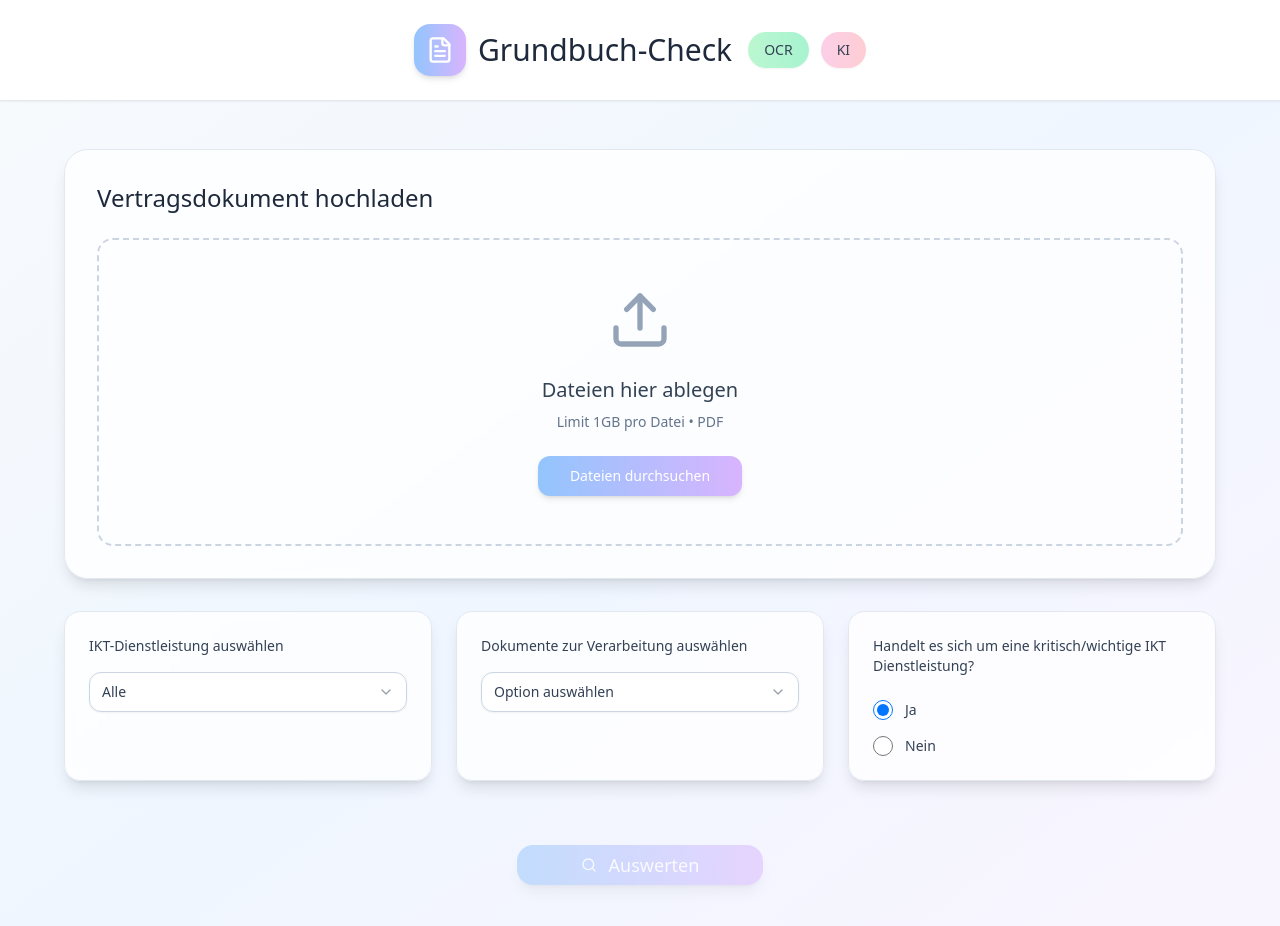
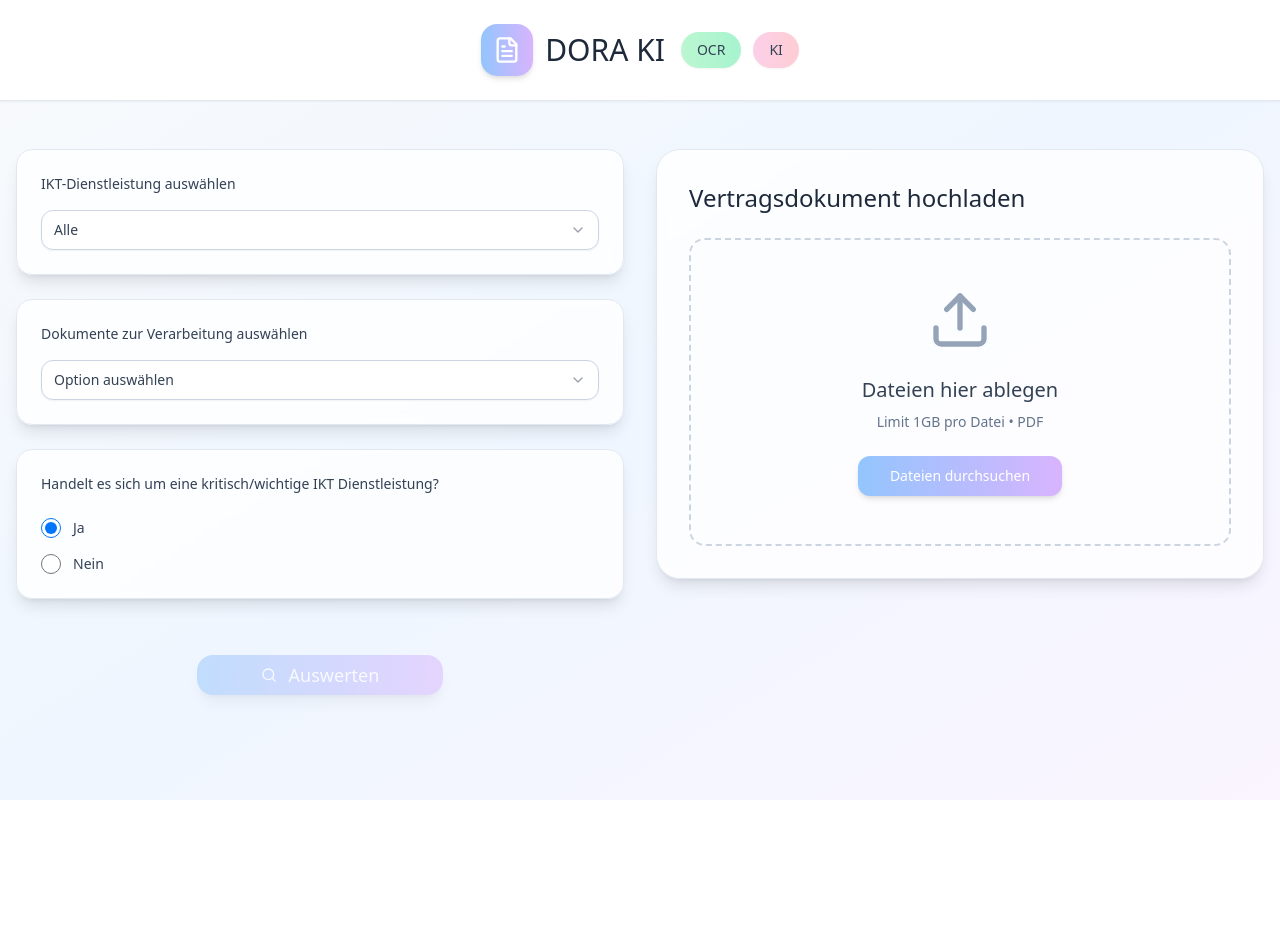
Before and after one commit to Jay-Rehder/grundbuch-check-view, a React (Vite) app: page / in a window 1280 px wide. Shown: the top 926 px of the page. After the commit the page ends 800 px from the top, so only its background shows below. Built offline with nearby package versions, Linux system fonts and the light colour scheme.

Commit message:
Rename and restructure layout
Rename "Grundbuch-Check" to "DORA KI" and implement a Bootstrap col-6 col-6 layout for the file upload and other components.

```diff
--- a/src/components/Header.tsx
+++ b/src/components/Header.tsx
@@ -10,7 +10,7 @@ export const Header = () => {
             <div className="bg-gradient-to-r from-blue-300 to-purple-300 p-3 rounded-2xl shadow-md">
               <FileText className="h-7 w-7 text-white" />
             </div>
-            <h1 className="text-3xl font-light text-slate-800">Grundbuch-Check</h1>
+            <h1 className="text-3xl font-light text-slate-800">DORA KI</h1>
           </div>
           <div className="flex space-x-3">
             <div className="bg-gradient-to-r from-green-200 to-emerald-200 text-slate-700 px-4 py-2 rounded-full text-sm font-medium shadow-sm">
--- a/src/pages/Index.tsx
+++ b/src/pages/Index.tsx
@@ -1,4 +1,3 @@
-
 import { useState } from 'react';
 import { FileUpload } from '@/components/FileUpload';
 import { ServiceSelector } from '@/components/ServiceSelector';
@@ -57,17 +56,13 @@ const Index = () => {
       <Header />
 
       <div className="container mx-auto px-4 py-12">
-        <div className="max-w-6xl mx-auto space-y-8">
-          {/* File Upload Section */}
-          <div className="bg-white/80 backdrop-blur-sm rounded-3xl border border-slate-200 p-8 shadow-lg">
-            <FileUpload
-              onFileUpload={setUploadedFile}
-              uploadedFile={uploadedFile}
-            />
-          </div>
-
+        <div className="max-w-7xl mx-auto">
+          {/* Two Column Layout */}
+          <div className="grid grid-cols-1 lg:grid-cols-2 gap-8">
+            {/* Left Column - Configuration and Analysis */}
+            <div className="space-y-6">
               {/* Configuration Section */}
-          <div className="grid grid-cols-1 lg:grid-cols-3 gap-6">
+              <div className="space-y-6">
                 <ServiceSelector
                   selectedService={selectedService}
                   onServiceChange={setSelectedService}
@@ -90,10 +85,22 @@ const Index = () => {
                 isAnalyzing={isAnalyzing}
                 onAnalyze={handleAnalysis}
               />
+            </div>
 
-          {/* Results Section */}
+            {/* Right Column - File Upload */}
+            <div>
+              <div className="bg-white/80 backdrop-blur-sm rounded-3xl border border-slate-200 p-8 shadow-lg">
+                <FileUpload
+                  onFileUpload={setUploadedFile}
+                  uploadedFile={uploadedFile}
+                />
+              </div>
+            </div>
+          </div>
+
+          {/* Results Section - Full Width */}
           {analysisResults && (
-            <div className="space-y-6">
+            <div className="mt-8 space-y-6">
               <ResultsDisplay results={analysisResults} />
               <div className="flex justify-end">
                 <ExportButton results={analysisResults} />
```
Lines whose indentation alone changed are shown as unchanged.
